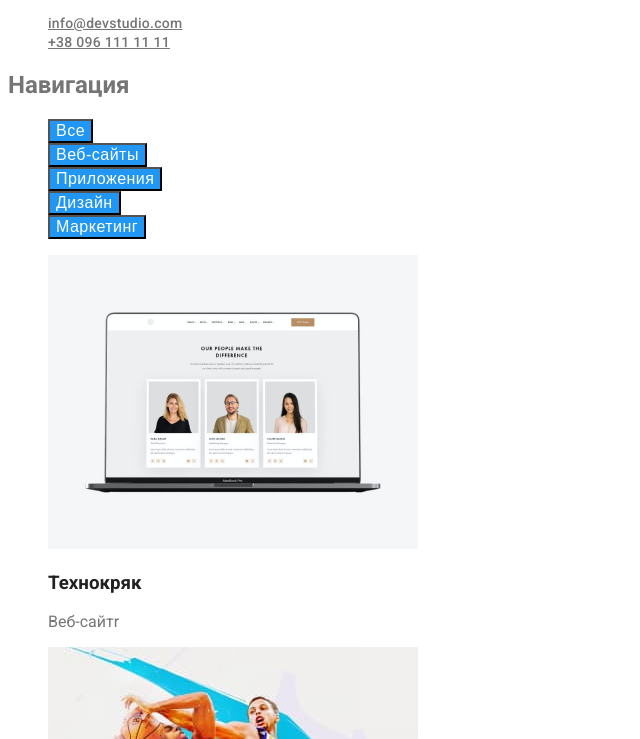
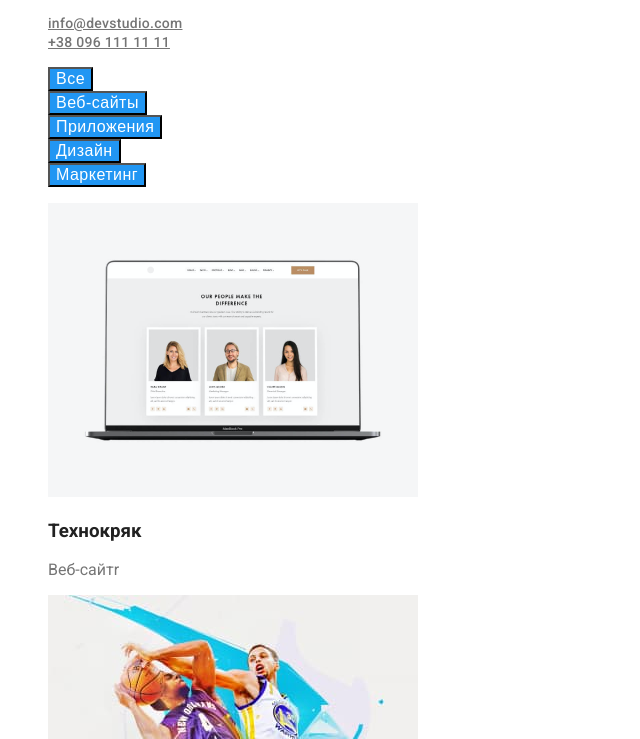
Before and after one commit to VladislavBVV/goit-markup-hw-02, a plain HTML site: page portfolio.html in a window 1280 px wide. Shown: the part 61-800 px from the top of the page, without its empty margins (0-640 px from the left). Drawn offline with Linux system fonts and the light colour scheme.

Commit message:
CSS changes

```diff
--- a/CSS/styles1.css
+++ b/CSS/styles1.css
@@ -182,7 +182,6 @@ color: #FFFFFF99;
 font-weight: 500;
 font-size: 16px;
 line-height: 1,62;
-/* identical to box height, or 162% */
 text-align: center;
 letter-spacing: 0.03em;
 color: #FFFFFF;
--- a/portfolio.html
+++ b/portfolio.html
@@ -25,7 +25,6 @@
     </header>
     <main>
     <section>
-        <h1>Навигация</h1>
         <ul class="nav-portfolio">
             <li><button type="button" class="button">Все</button></li>
             <li><button type="button" class="button">Веб-сайты</button></li>
```
